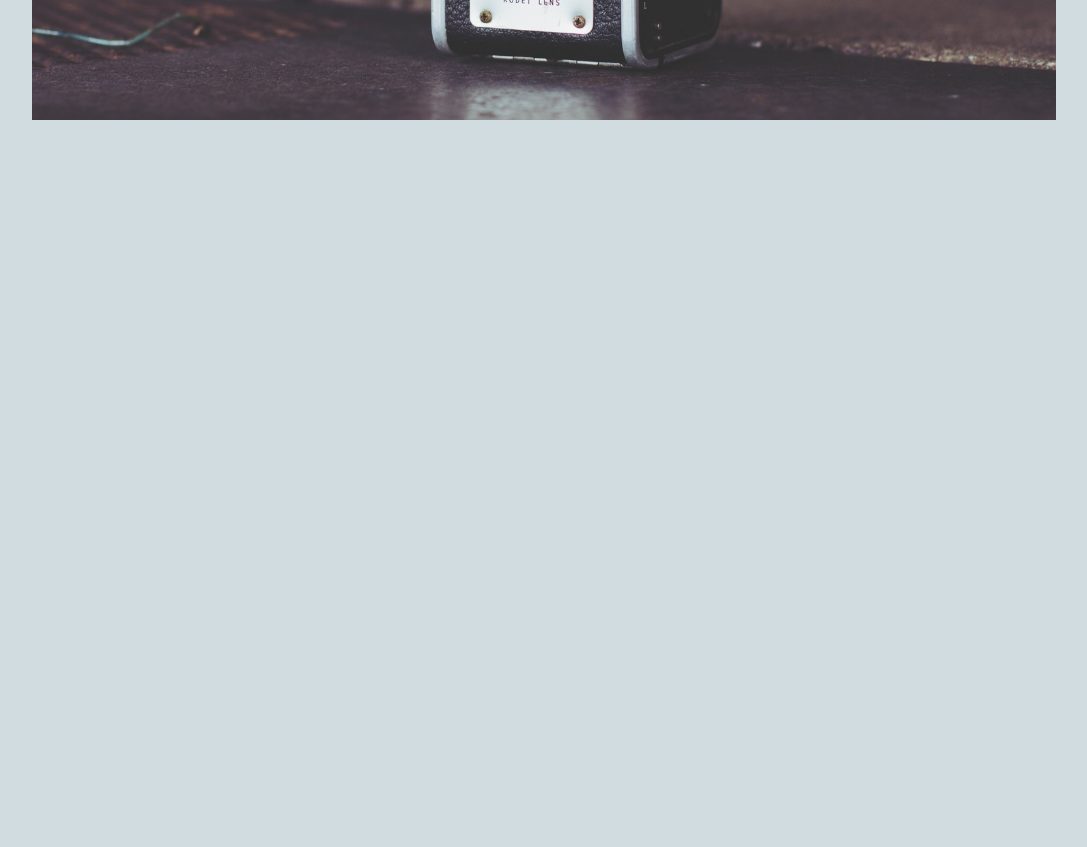
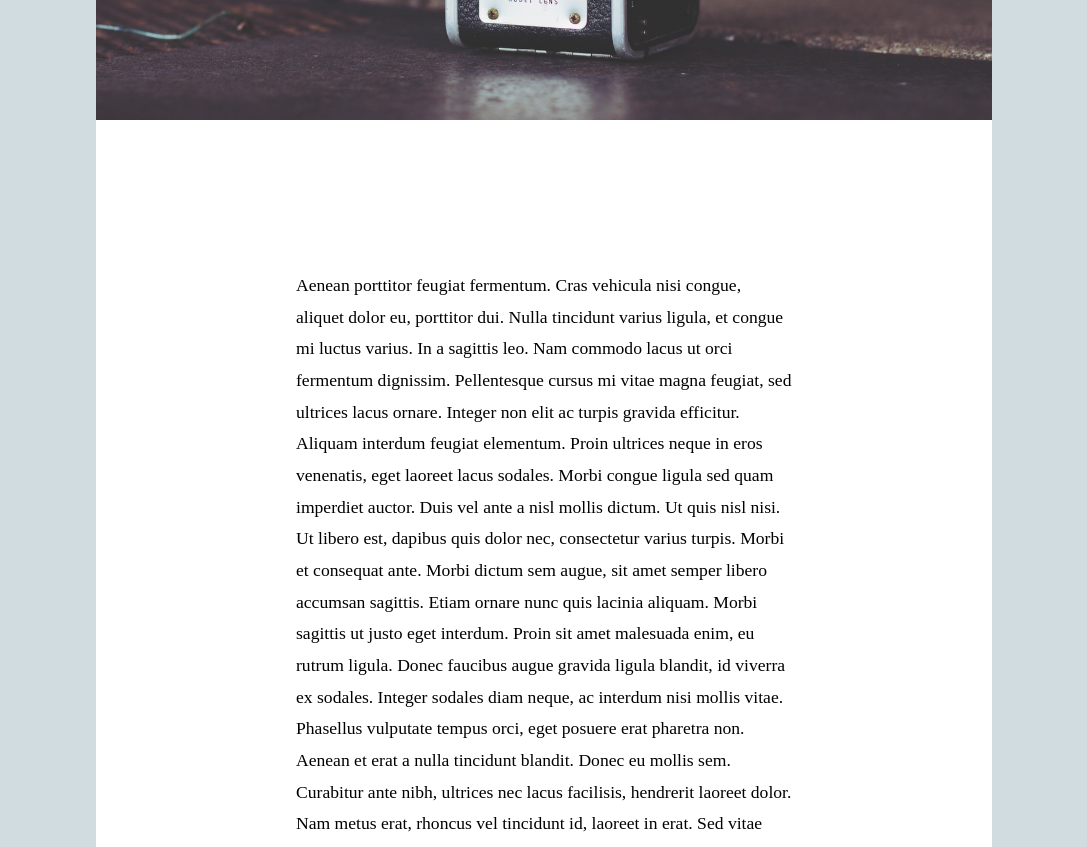
Before and after one commit to ddsnowboard/CS196PSets, a plain HTML site: page frontend/hw3/index.html in a window 1280 px wide. Shown: the part 400-1247 px from the top of the page, without its empty margins (96-1183 px from the left). Before the commit the page ends 800 px from the top, so only its background shows below. Drawn offline with Linux system fonts and the light colour scheme.

Commit message:
Make some more progress

```diff
--- a/frontend/hw3/index.html
+++ b/frontend/hw3/index.html
@@ -9,5 +9,18 @@
                 Will Koster, computer programmer<br> based in St. Louis, Missouri
             </div>
         </div>
+        <div id="main">
+
+
+            Aenean porttitor feugiat fermentum. Cras vehicula nisi congue, aliquet dolor eu, porttitor dui. Nulla tincidunt varius ligula, et congue mi luctus varius. In a sagittis leo. Nam commodo lacus ut orci fermentum dignissim. Pellentesque cursus mi vitae magna feugiat, sed ultrices lacus ornare. Integer non elit ac turpis gravida efficitur. Aliquam interdum feugiat elementum. Proin ultrices neque in eros venenatis, eget laoreet lacus sodales. Morbi congue ligula sed quam imperdiet auctor. Duis vel ante a nisl mollis dictum. Ut quis nisl nisi. Ut libero est, dapibus quis dolor nec, consectetur varius turpis.
+
+            Morbi et consequat ante. Morbi dictum sem augue, sit amet semper libero accumsan sagittis. Etiam ornare nunc quis lacinia aliquam. Morbi sagittis ut justo eget interdum. Proin sit amet malesuada enim, eu rutrum ligula. Donec faucibus augue gravida ligula blandit, id viverra ex sodales. Integer sodales diam neque, ac interdum nisi mollis vitae. Phasellus vulputate tempus orci, eget posuere erat pharetra non. Aenean et erat a nulla tincidunt blandit. Donec eu mollis sem. Curabitur ante nibh, ultrices nec lacus facilisis, hendrerit laoreet dolor.
+
+            Nam metus erat, rhoncus vel tincidunt id, laoreet in erat. Sed vitae sodales ex. Fusce finibus vestibulum felis. Duis facilisis augue vel ex feugiat porta. Mauris sed nibh eu ipsum porttitor ultricies. Sed tellus mauris, tempus vel volutpat mollis, mattis eu lacus. Maecenas at vulputate risus, ac blandit lacus. Vivamus tristique, metus sed vehicula lobortis, nibh libero consequat arcu, gravida egestas odio arcu eu nunc. Quisque sit amet ante et nulla ultrices commodo eu eu ante. Cras lectus dolor, ultricies id augue at, dictum imperdiet eros. Aliquam vehicula, erat ac mattis consequat, sem diam pulvinar augue, eget pulvinar purus lorem ac libero.
+
+            Duis mattis eros nec congue tincidunt. Donec viverra magna eget diam ultricies, sed tincidunt dui elementum. Suspendisse sit amet massa eu est molestie aliquet eget a velit. Curabitur eget arcu lobortis, ullamcorper sem nec, tincidunt dolor. Nulla volutpat ut nibh a egestas. Nunc efficitur ex sit amet lacus rutrum mattis. Vivamus cursus gravida mi ut pretium. Suspendisse consequat metus non justo pulvinar blandit. Aenean ex ante, cursus dignissim leo in, condimentum suscipit justo. Mauris eu tincidunt dui, id ultricies dui. Etiam id cursus lacus. Aenean eu dictum lorem, sit amet pretium arcu.
+
+            Vivamus sit amet neque pharetra nulla semper finibus vel id neque. Mauris id leo neque. Nullam maximus pulvinar mi at laoreet. Fusce sed enim quis diam aliquam varius. Donec viverra tincidunt purus, sed lobortis metus. Aenean tristique orci nunc, ac iaculis justo tempus nec. Nulla facilisi. Nullam nisi lorem, porttitor sit amet mauris id, maximus tempus ante. In sollicitudin risus id sapien ultricies cursus. Suspendisse pulvinar ultrices condimentum. Sed vel magna ipsum. Fusce ultrices mauris in elit congue lacinia. Pellentesque facilisis felis vitae enim sagittis, in condimentum metus lobortis. Etiam tempus rutrum urna, non tincidunt velit pulvinar eu. Sed sit amet urna ornare, faucibus tellus id, aliquet justo. Praesent eget tempor leo.
+        </div>
     </body>
 </html>
--- a/frontend/hw3/style.css
+++ b/frontend/hw3/style.css
@@ -1,12 +1,13 @@
 /* Color scheme: https://coolors.co/4c4149-765f59-767a7f-d1dce0-a5adb3
  * image: https://images.unsplash.com/photo-1422898645387-1db58c9dea01?dpr=1&auto=format&crop=entropy&fit=crop&w=1500&h=1000&q=80&cs=tinysrgb
+ * site: https://drive.google.com/drive/folders/0B0RS6RP7BixNeWgxVUpHRnhwRnc
  * */
 
 html {
     background-color: #d1dce0;
 }
 body {
-    width: 80%;
+    width: 70%;
     margin: 20px auto;
 }
 
@@ -25,3 +26,10 @@ div#text-holder {
     position: absolute;
     font-size: 1.6em;
 }
+
+div#main {
+    background-color: white;
+    padding: 150px 200px;
+    font-size: 1.1em;
+    line-height: 1.8;
+}
```
